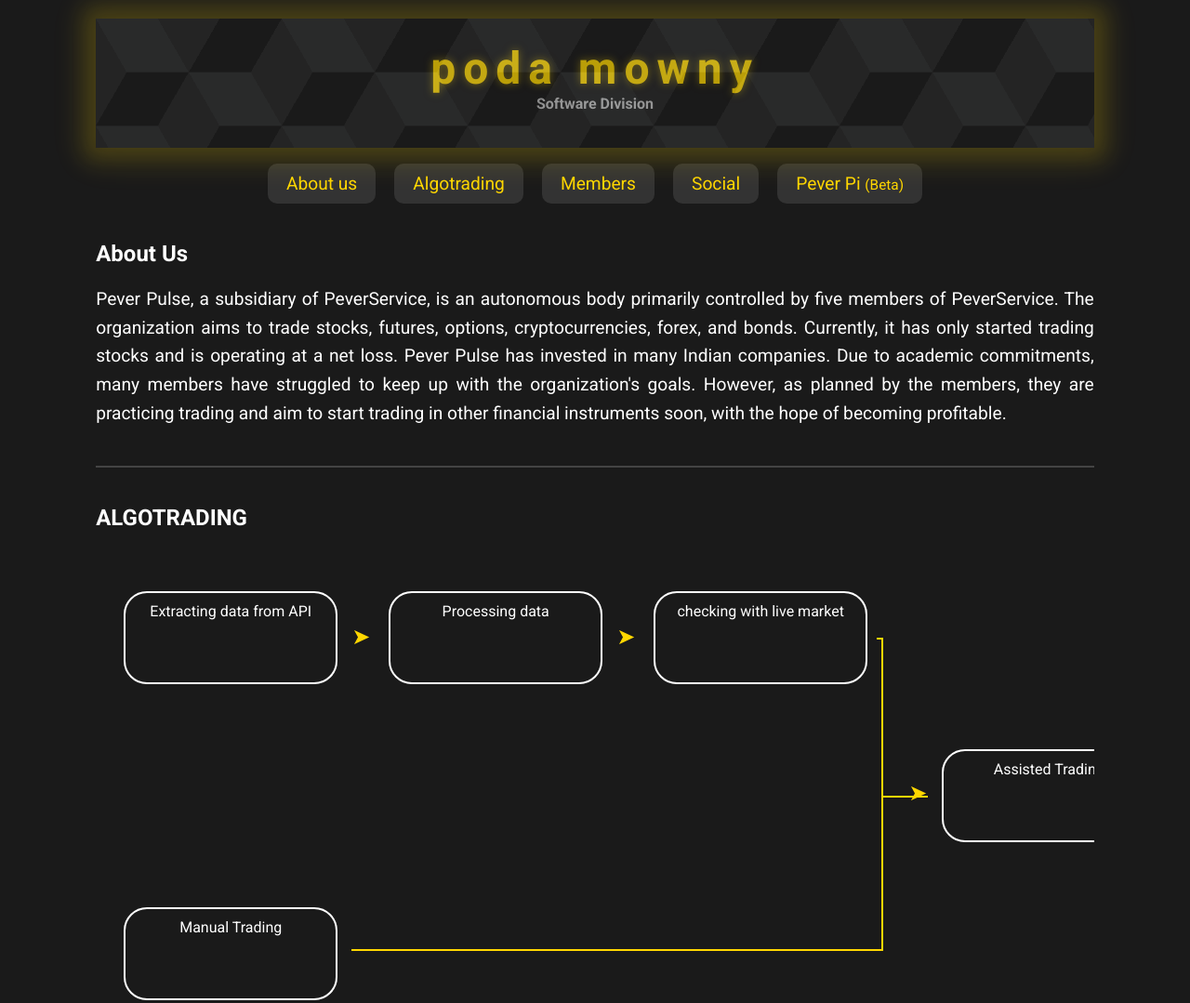
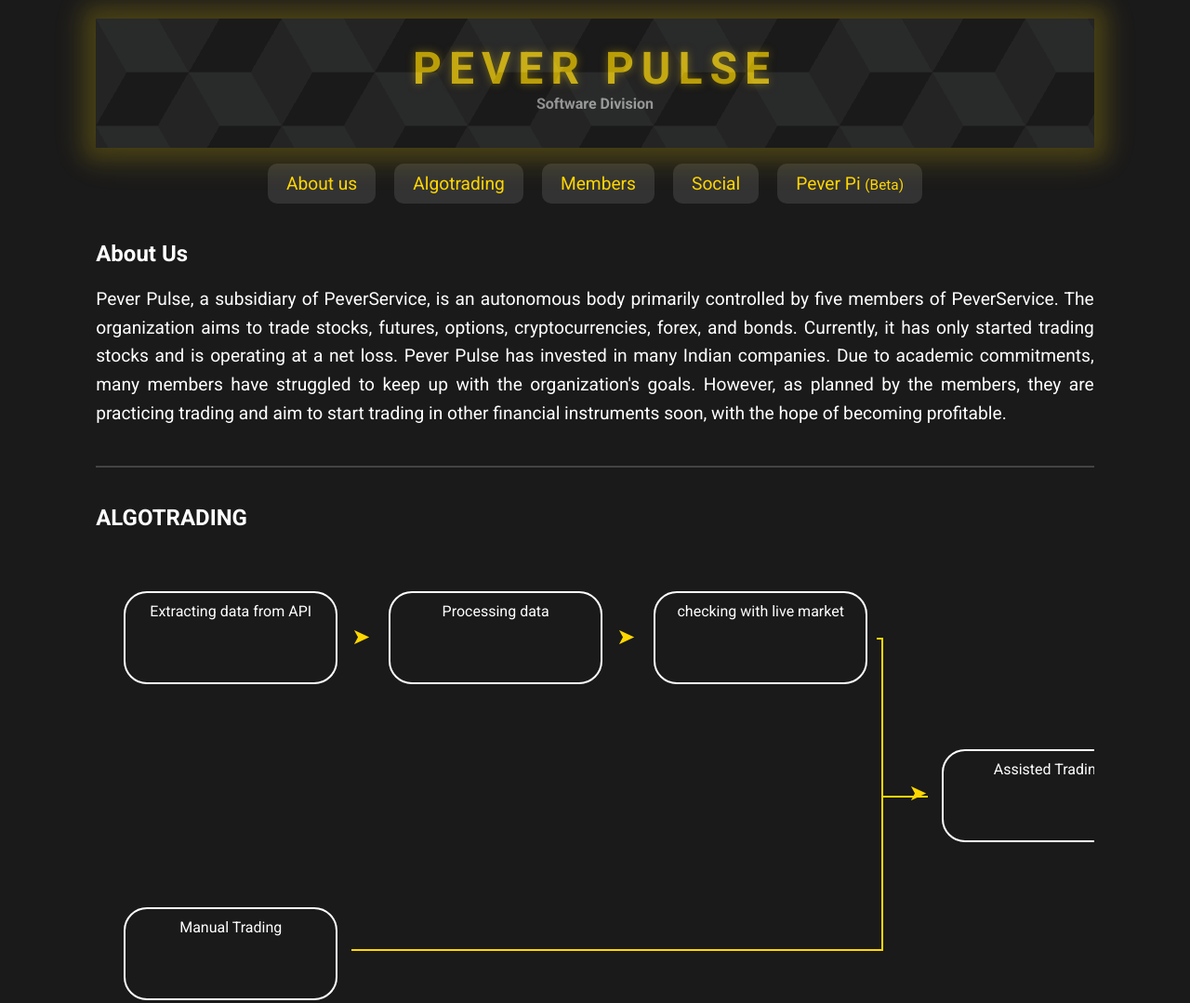
Before and after one commit to afishyke/peverpulse.github.io, a plain HTML site: page index.html in a window 1280 px wide. Shown: the top 1079 px of the page at 93% size. Drawn offline with nearby package versions, Linux system fonts and the light colour scheme.

Commit message:
Update index.html

```diff
--- a/index.html
+++ b/index.html
@@ -303,7 +303,7 @@
 <body>
     <div class="container">
         <header class="header">
-            <h1>poda mowny</h1>
+            <h1>PEVER PULSE</h1>
             <h2>Software Division</h2>
         </header>
 
```
